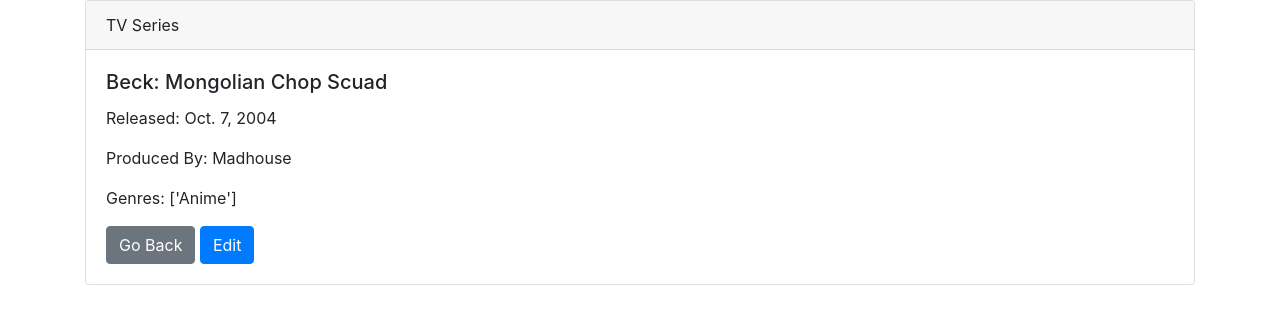
After one commit to roov79/disk_collection, a Django app: page /disk_info/13 in a window 1280 px wide. The commit adds this page. Shown: the top 324 px of the page. Run offline with Django 3.2, Linux system fonts and the light colour scheme; data comes from the database, SQL or seed files in the repository; both versions use the stored data as it was after the commit; parts of the project's set-up code (start-up, migrations or seed data) failed here and were passed over.

Commit message:
Added the information page for each disk

```diff
--- a/disk_collection_app/models.py
+++ b/disk_collection_app/models.py
@@ -11,7 +11,7 @@
 
 class Disks(models.Model):
     title = models.CharField(max_length=150)
-    released_date = models.DateField(default=None)
+    released_date = models.DateField(null=True)
     production = models.CharField(max_length=50)
     prod_type = models.CharField(max_length=30)
     genres = models.CharField(max_length=255, default=None)
--- /dev/null
+++ b/disk_collection_app/templates/disk_info.html
@@ -0,0 +1,39 @@
+<!DOCTYPE html>
+<html lang="en">
+<head>
+    <meta charset="UTF-8">
+    <meta name="viewport" content="width=device-width, initial-scale=1.0">
+    <title>Disk Information</title>
+
+    {% load static %}
+    <link rel="stylesheet" href="{% static 'style.css ' %}">
+
+    <link rel="stylesheet" href="https://cdn.jsdelivr.net/npm/bootstrap@4.5.3/dist/css/bootstrap.min.css" integrity="sha384-TX8t27EcRE3e/ihU7zmQxVncDAy5uIKz4rEkgIXeMed4M0jlfIDPvg6uqKI2xXr2" crossorigin="anonymous">
+
+    <script src="https://code.jquery.com/jquery-3.5.1.slim.min.js" integrity="sha384-DfXdz2htPH0lsSSs5nCTpuj/zy4C+OGpamoFVy38MVBnE+IbbVYUew+OrCXaRkfj" crossorigin="anonymous"></script>
+    <script src="https://cdn.jsdelivr.net/npm/popper.js@1.16.1/dist/umd/popper.min.js" integrity="sha384-9/reFTGAW83EW2RDu2S0VKaIzap3H66lZH81PoYlFhbGU+6BZp6G7niu735Sk7lN" crossorigin="anonymous"></script>
+    <script src="https://cdn.jsdelivr.net/npm/bootstrap@4.5.3/dist/js/bootstrap.min.js" integrity="sha384-w1Q4orYjBQndcko6MimVbzY0tgp4pWB4lZ7lr30WKz0vr/aWKhXdBNmNb5D92v7s" crossorigin="anonymous"></script>
+
+</head>
+<body>
+
+    <div class="container">
+
+        <div class="card">
+            <div class="card-header">
+                {{ disk.prod_type }}
+            </div>
+            <div class="card-body">
+              <h5 class="card-title">{{ disk.title }}</h5>
+              <p class="card-text">Released: {{ disk.released_date }}</p>
+              <p class="card-text">Produced By: {{ disk.production }}</p>
+              <p class="card-text">Genres: {{ disk.genres }}</p>
+              <a href="/home" class="btn btn-secondary">Go Back</a>
+              <a href="#" class="btn btn-primary">Edit</a>
+            </div>
+        </div>
+
+    </div>
+
+</body>
+</html>
--- a/disk_collection_app/templates/home.html
+++ b/disk_collection_app/templates/home.html
@@ -133,7 +133,7 @@
                 <tbody>
                 {% for disk in disks_list %}
                     <tr>
-                        <td>{{ disk.title }}</td>
+                        <td><a href="/disk_info/{{disk.id}}">{{ disk.title }}</a></td>
                         <td>{{ disk.released_date }}</td>
                         <td>{{ disk.production }}</td>
                         <td>{{ disk.prod_type }}</td>
--- a/disk_collection_app/urls.py
+++ b/disk_collection_app/urls.py
@@ -5,5 +5,6 @@
     path('', views.index),
     path('home', views.home),
     path('add_disk', views.add_disk),
+    path('disk_info/<int:id>', views.disk_info),
     path('delete_disk/<int:id>' , views.delete_disk),
 ]
--- a/disk_collection_app/views.py
+++ b/disk_collection_app/views.py
@@ -27,3 +27,9 @@
     delete_disk = Disks.objects.get(id=id)
     delete_disk.delete()
     return redirect('/home')
+
+def disk_info(request, id):
+    context = {
+        'disk': Disks.objects.get(id=id),
+    }
+    return render(request, 'disk_info.html', context)
--- a/disk_collection_project/urls.py
+++ b/disk_collection_project/urls.py
@@ -16,6 +16,7 @@
 # from django.contrib import admin
 from django.urls import path, include
 
+
 urlpatterns = [
     # path('admin/', admin.site.urls),
     path('', include('disk_collection_app.urls'))
```
Also changed, not shown: disk_collection_app/static/style.css (added, +11 -0 lines), db.sqlite3, disk_collection_app/migrations/0002_auto_20201220_1848.py, disk_collection_app/migrations/0002_remove_disks_genres.py (deleted), disk_collection_app/migrations/0003_auto_20201220_1850.py, disk_collection_app/static/img/DVD.jpg (added), disk_collection_project/settings.py (line endings or trailing spaces), media/dvd.jpg (added), media/dvd.png (added).
